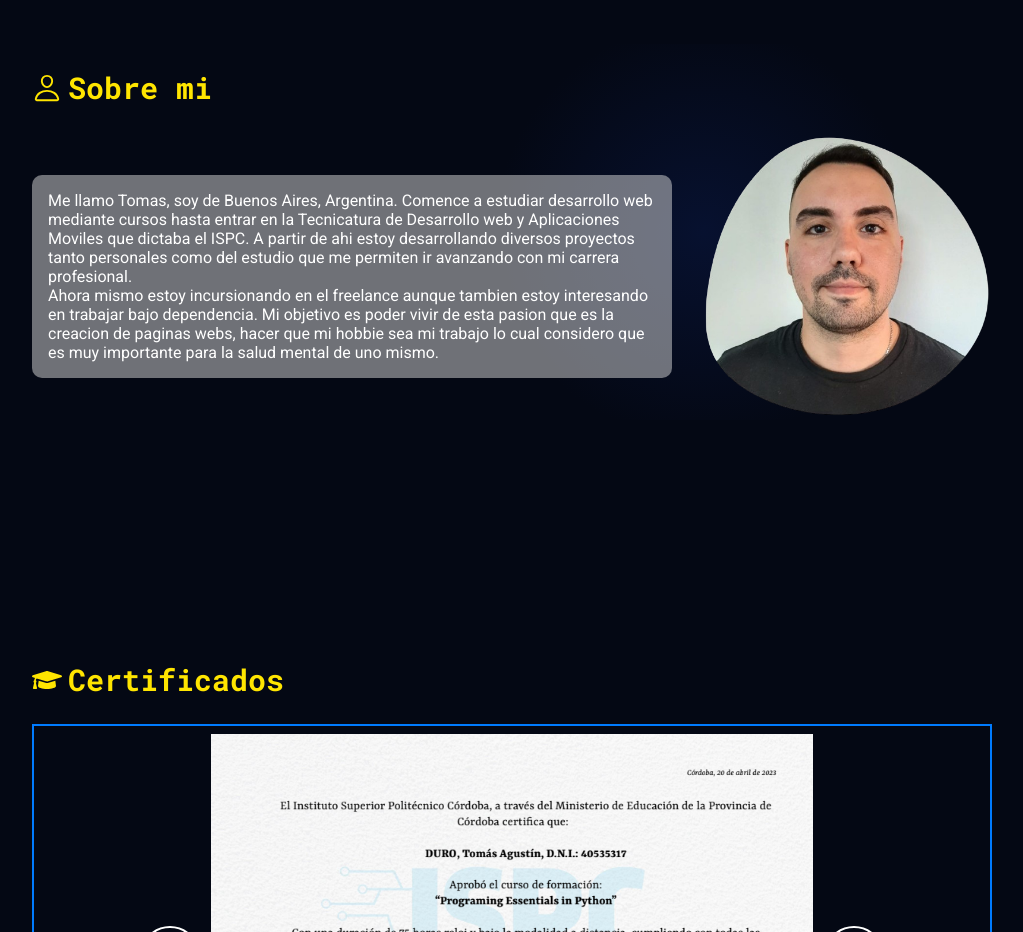
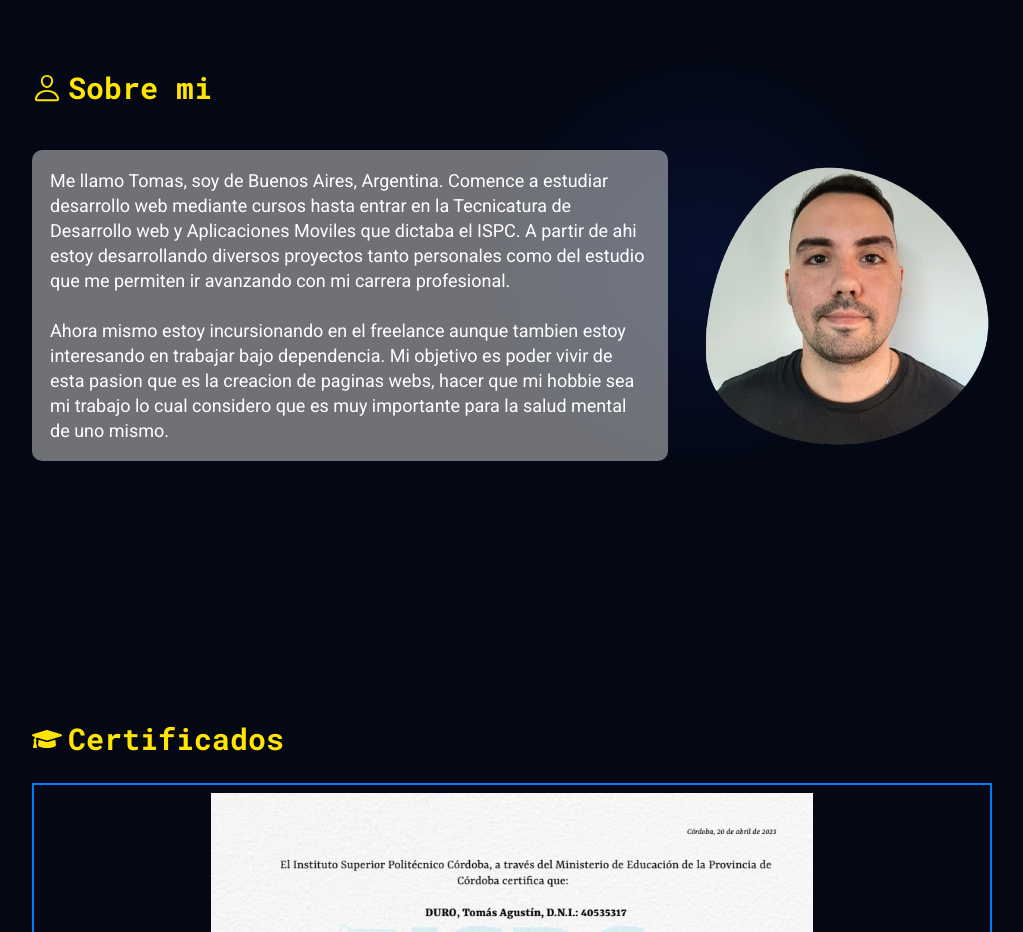
Before and after one commit to TomasAgustinDuro/portfolio-tomas, a React (Vite) app: page / in a window 1280 px wide. Shown: the part 2800-3732 px from the top of the page, without its empty margins (128-1151 px from the left). Built offline with nearby package versions, Linux system fonts and the light colour scheme.

Commit message:
Correccion fuentes

```diff
--- a/src/App.css
+++ b/src/App.css
@@ -293,6 +293,8 @@ nav ul {
   justify-content: center;
   align-items: center;
   gap: 2em;
+  font-size: 18px;
+  line-height: 25px;
 }
 
 .section-sobre-mi img {
--- a/src/components/SobreMi.jsx
+++ b/src/components/SobreMi.jsx
@@ -21,6 +21,7 @@ export function SobreMi() {
               personales como del estudio que me permiten ir avanzando con mi
               carrera profesional.
               <br />
+              <br />
               Ahora mismo estoy incursionando en el freelance aunque tambien
               estoy interesando en trabajar bajo dependencia. Mi objetivo es
               poder vivir de esta pasion que es la creacion de paginas webs,
```
